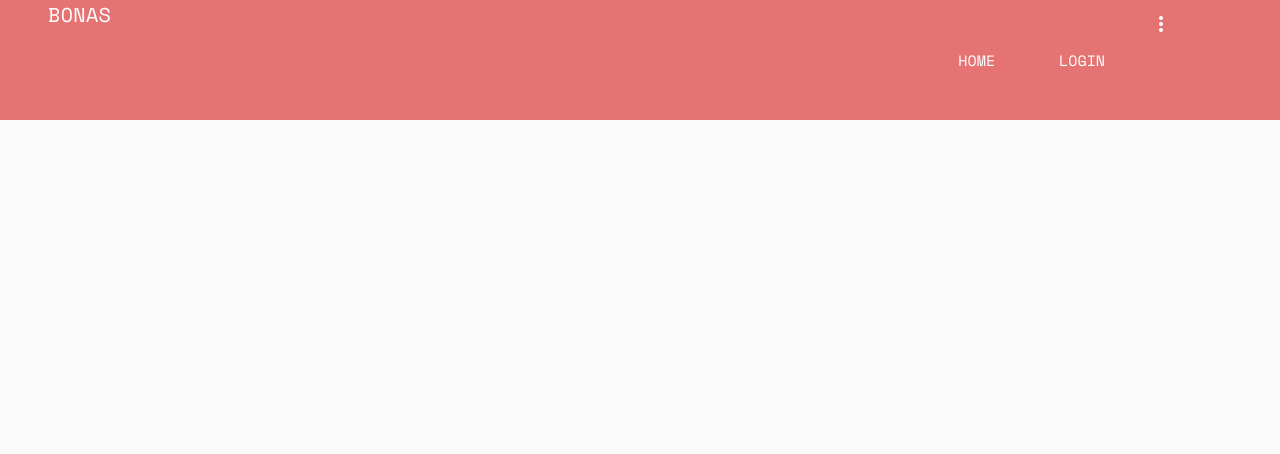
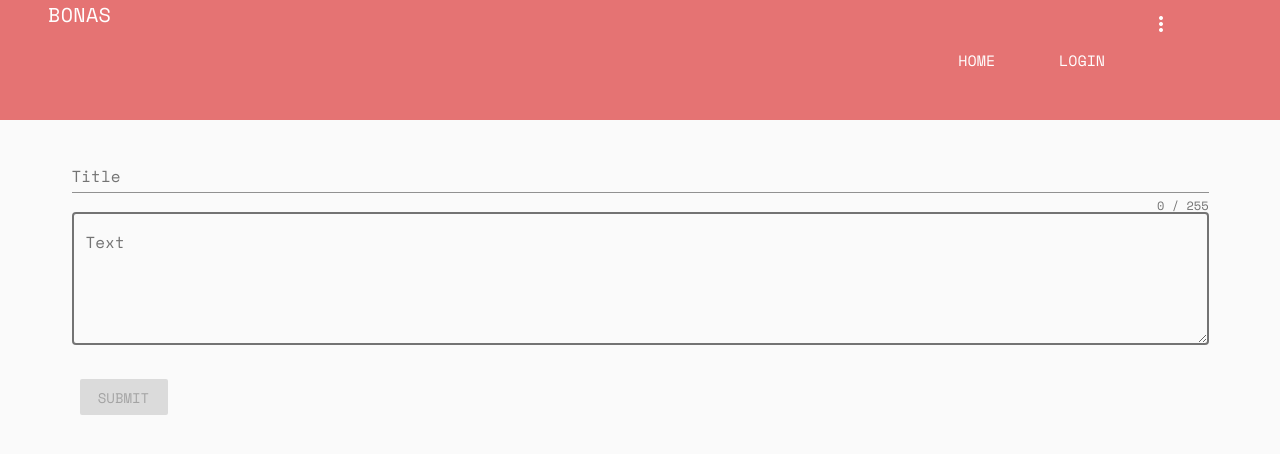
Before and after one commit to iskanderbroere/gqvue, a Nuxt app: page /new in a window 1280 px wide. Shown: the top 454 px of the page. Built offline with nearby package versions, Linux system fonts and the light colour scheme.

Commit message:
stay optimistic, because optimistic gql responses are AWESOME

```diff
--- /dev/null
+++ b/apollo/mutations/makeDraft.gql
@@ -0,0 +1,7 @@
+mutation makeDraft ($title: String!, $text: String!) {
+  createDraft(title: $title, text: $text) {
+    id
+    title
+    text
+  }
+}
--- a/apollo/queries/feed.gql
+++ b/apollo/queries/drafts.gql
@@ -1,5 +1,5 @@
 {
-  feed {
+  drafts {
     id
     title
     text
--- a/layouts/error.vue
+++ b/layouts/error.vue
@@ -27,7 +27,12 @@ export default {
   props: {
     error: {
       type: Object,
-      default: () => {}
+      default() {
+        return {
+          statusCode: 500,
+          message: "An error has occurred"
+        }
+      }
     }
   }
 }
--- a/pages/index.vue
+++ b/pages/index.vue
@@ -1,13 +1,23 @@
 <template>
   <v-layout row wrap>
+    <v-flex xs12>
+      <v-toolbar>
+        <v-toolbar-items class="hidden-sm-and-down">
+          <v-btn
+            nuxt
+            large
+            to="/new"
+            flat>New post<v-icon right>create</v-icon></v-btn>
+        </v-toolbar-items>
+      </v-toolbar>
+    </v-flex>
     <v-flex
-      v-for="card in feed"
+      v-for="card in drafts"
       :key="card.id"
       tag="article"
       sm12
       md6
       lg4
-      xl3
     >
       <v-card tile>
         <v-card-media
@@ -38,18 +48,18 @@
 </template>
 
 <script>
-import feed from "~/apollo/queries/feed"
+import drafts from "~/apollo/queries/drafts"
 
 export default {
   data() {
     return {
-      feed: {}
+      drafts: []
     }
   },
   apollo: {
-    feed: {
+    drafts: {
       prefetch: true,
-      query: feed
+      query: drafts
     }
   }
 }
--- a/pages/login.vue
+++ b/pages/login.vue
@@ -38,7 +38,7 @@
 </template>
 
 <script>
-import LOGIN from "~/apollo/mutations/login"
+import login from "~/apollo/mutations/login"
 
 export default {
   layout: "fullscreen",
@@ -56,7 +56,7 @@ export default {
       this.loading = true
       this.$apollo
         .mutate({
-          mutation: LOGIN,
+          mutation: login,
           variables: {
             email: this.email,
             password: this.password
--- /dev/null
+++ b/pages/new.vue
@@ -0,0 +1,95 @@
+<template>
+  <v-form v-model="valid">
+    <v-text-field
+      v-model="title"
+      :rules="titleRules"
+      :counter="255"
+      required
+      label="Title"
+    />
+    <v-text-field
+      v-model="text"
+      :rules="textRules"
+      textarea
+      required
+      label="Text"
+    />
+    <v-btn
+      :disabled="!valid"
+      @click="newPost"
+    >
+      Submit
+    </v-btn>
+  </v-form>
+</template>
+
+<script>
+import makeDraft from "~/apollo/mutations/makeDraft"
+import drafts from "~/apollo/queries/drafts"
+
+export default {
+  data: () => ({
+    valid: false,
+    title: "",
+    titleRules: [
+      v => !!v || "Title is required",
+      v => v.length <= 255 || "Title must be less than 255 characters"
+    ],
+    text: "",
+    textRules: [
+      v => !!v || "Text is required"
+      // v =>
+      //   /^\w+([.-]?\w+)*@\w+([.-]?\w+)*(\.\w{2,3})+$/.test(v) ||
+      //   "Text must be valid"
+    ]
+  }),
+  methods: {
+    newPost() {
+      this.alert = null
+      this.loading = true
+      this.$apollo
+        .mutate({
+          mutation: makeDraft,
+          variables: {
+            title: this.title,
+            text: this.text
+          },
+          update: (store, { data: { createDraft } }) => {
+            // Read the data from our cache for this query.
+            const data = store.readQuery({ query: drafts })
+            // Add our tag from the mutation to the end
+            data.drafts.push(createDraft)
+            // Write our data back to the cache.
+            store.writeQuery({ query: drafts, data })
+          },
+          optimisticResponse: {
+            __typename: "Mutation",
+            createDraft: {
+              __typename: "Post",
+              id: -1,
+              title: this.title,
+              text: this.text
+            }
+          }
+        })
+        .then(res => {
+          console.log("new draft: ", res)
+          debugger
+          this.loading = false
+          this.$router.push("/")
+          // this.$store.commit("set_user", { token, name: user.name })
+        })
+        .catch(error => {
+          this.loading = false
+          console.error(error)
+          if (error.graphQLErrors && error.graphQLErrors.length > 0) {
+            this.alert = {
+              type: "error",
+              message: error.graphQLErrors[0].message || "No error message"
+            }
+          }
+        })
+    }
+  }
+}
+</script>
```
